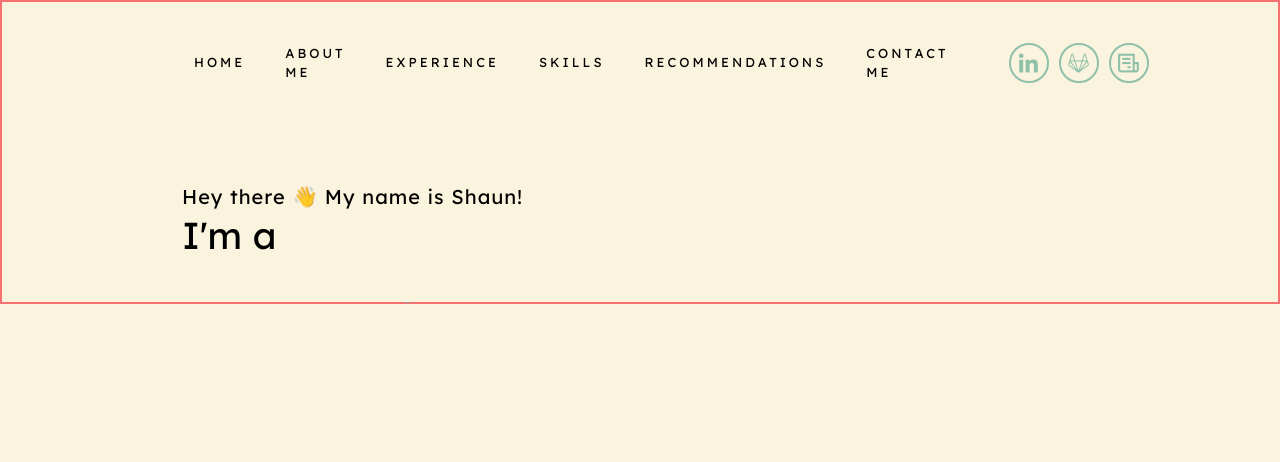
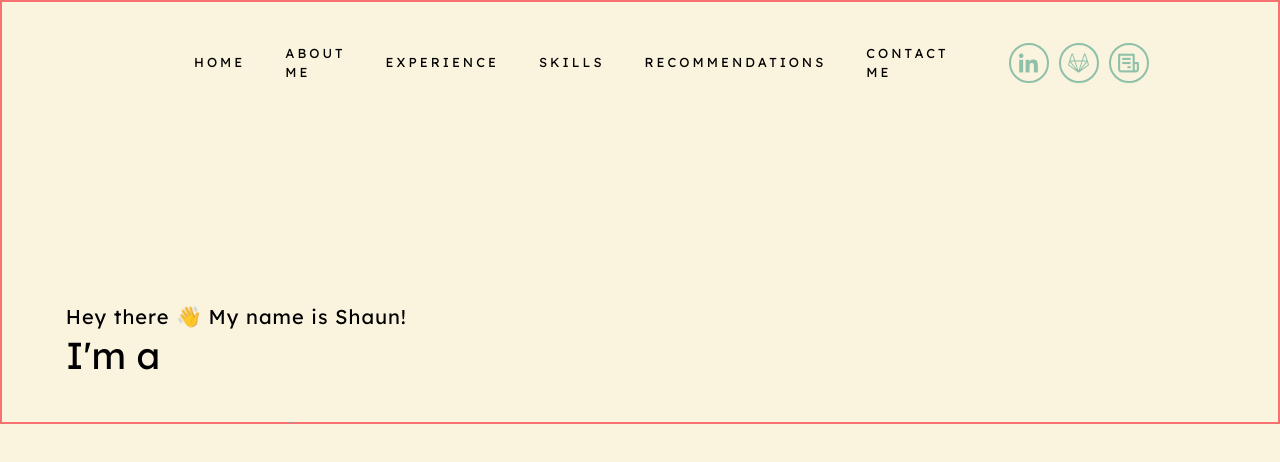
Before and after one commit to sragasadev/Portfolio, a React (Vite) app in the folder Portfolio/: page / in a window 1280 px wide. Shown: the top 462 px of the page. Built offline with nearby package versions, Linux system fonts and the light colour scheme.

Commit message:
Adjusted sizing for Hero component

```diff
--- a/Portfolio/src/App.css
+++ b/Portfolio/src/App.css
@@ -5,4 +5,5 @@ section {
 
 .portfolioComponent {
 	width: clamp(320px, 90%, 1800px);
+	margin: 0 auto;
 }
--- a/Portfolio/src/components/Hero.jsx
+++ b/Portfolio/src/components/Hero.jsx
@@ -3,8 +3,8 @@ import "./css/hero.css";
 
 function Hero() {
 	return (
-		<section id="hero" className="bg-[#FAF3DD] font-lexend border-2 border-red-400 pt-36 pl-36">
-			<h2 className="portfolioComponent  tracking-wider text-md">
+		<section id="hero" className="pt-60 bg-[#FAF3DD] font-lexend border-2 border-red-400">
+			<h2 className="portfolioComponent tracking-wider text-md">
 				Hey there <span className="wave">👋</span> My name is Shaun!
 			</h2>
 			<div id="typewriter" className="portfolioComponent ">
```
